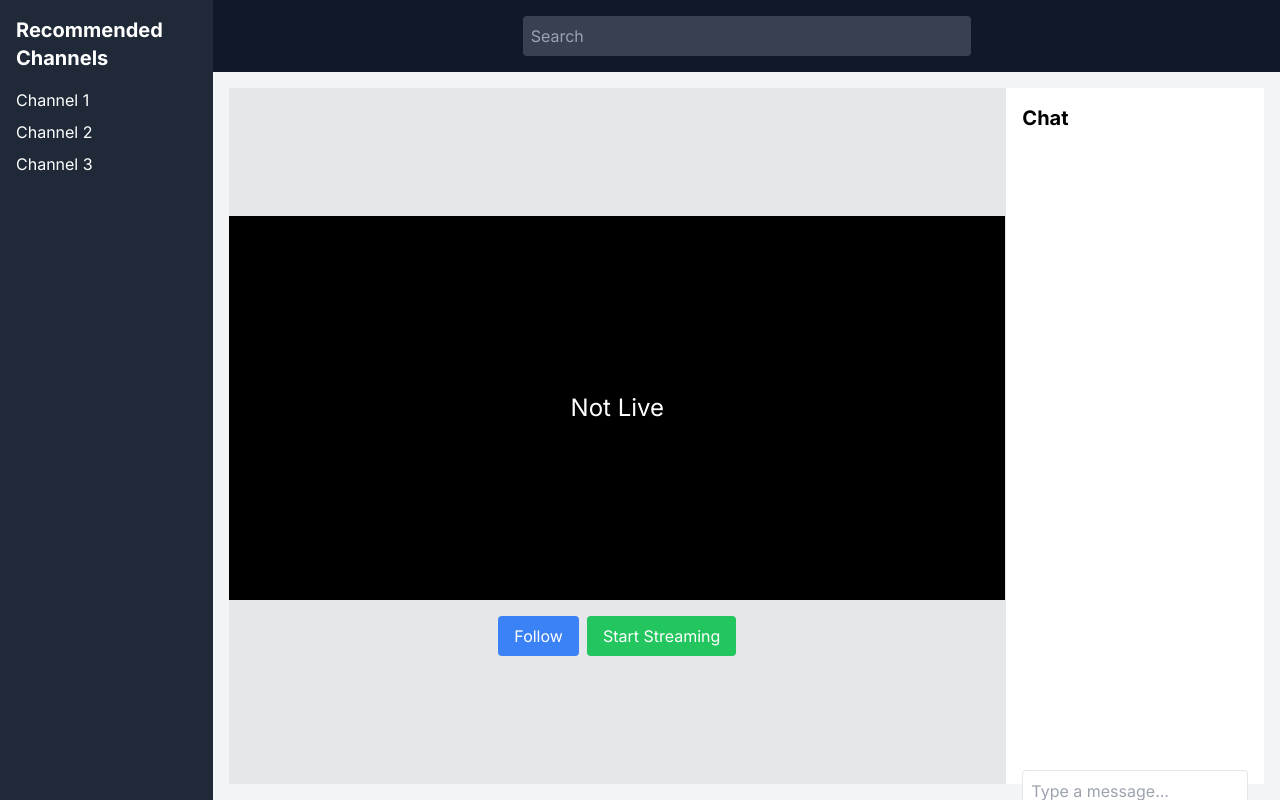
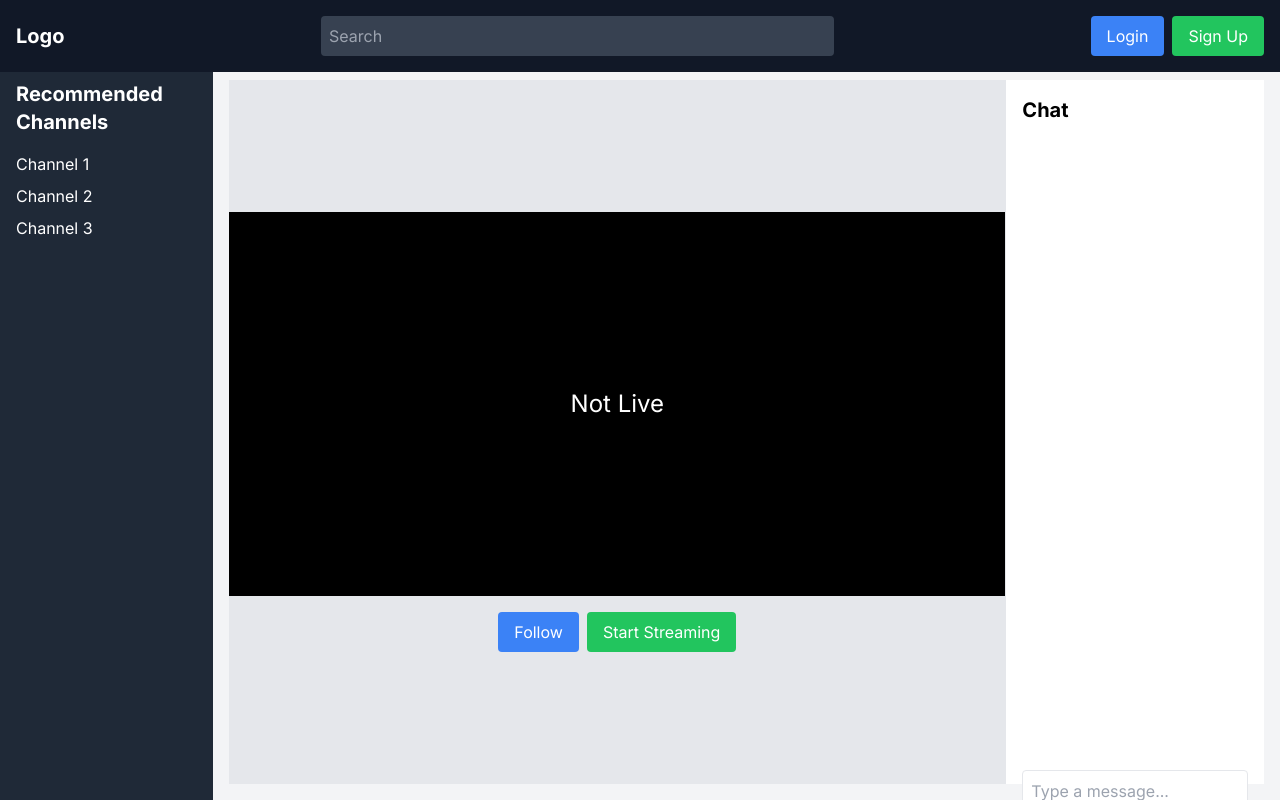
Before and after one commit to SHaiderX/stonks-fullstack-application, a Next.js app: page /channel/activechannel1 in a window 1280 px wide. Built offline with nearby package versions, Linux system fonts and the light colour scheme.

Commit message:
dummy login/logout

```diff
--- a/app/channel/[channel]/page.tsx
+++ b/app/channel/[channel]/page.tsx
@@ -1,17 +1,15 @@
 "use client";
 import { useState, useEffect, ChangeEvent, KeyboardEvent } from 'react';
-import { useRouter } from 'next/navigation';
+import { useParams } from 'next/navigation';
 import Layout from '../../../components/layout';
-import { useParams } from 'next/navigation';
 
 const ChannelPage = () => {
   const [isStreaming, setIsStreaming] = useState<boolean>(false);
   const [chatMessages, setChatMessages] = useState<string[]>([]);
-  const router = useRouter();
   const { channel } = useParams();
 
   useEffect(() => {
-    //TODO
+    //TODO: Fetch channel data
   }, [channel]);
 
   const toggleStreaming = () => {
@@ -19,7 +17,7 @@ const ChannelPage = () => {
   };
 
   const handleFollow = () => {
-    //TODO
+    //TODO: Follow channel
   };
 
   const handleChatMessage = (e: KeyboardEvent<HTMLInputElement>) => {
--- a/app/page.tsx
+++ b/app/page.tsx
@@ -1,3 +1,4 @@
+"use client";
 import Layout from '../components/layout';
 import Link from 'next/link';
 
--- a/components/layout.tsx
+++ b/components/layout.tsx
@@ -1,6 +1,7 @@
 "use client";
-import { ReactNode, useState } from 'react';
+import { ReactNode, useState, useEffect, useRef } from 'react';
 import Link from 'next/link';
+import { useRouter } from 'next/navigation';
 
 interface LayoutProps {
   children: ReactNode;
@@ -8,6 +9,10 @@ interface LayoutProps {
 
 const Layout = ({ children }: LayoutProps) => {
   const [search, setSearch] = useState('');
+  const [isLoggedIn, setIsLoggedIn] = useState<boolean>(false);
+  const [isModalOpen, setIsModalOpen] = useState<boolean>(false);
+  const modalRef = useRef<HTMLDivElement>(null);
+  const router = useRouter();
 
   const recommendedChannels = [
     { id: 1, name: 'Channel 1', username: 'channel1' },
@@ -15,11 +20,79 @@ const Layout = ({ children }: LayoutProps) => {
     { id: 3, name: 'Channel 3', username: 'channel3' },
   ];
 
+  const handleSignOut = () => {
+    setIsLoggedIn(false);
+    setIsModalOpen(false);
+  };
+
+  const handleLoginSignup = () => {
+    setIsLoggedIn(true);
+  };
+
+  const handleSettings = () => {
+    router.push('/settings');
+    setIsModalOpen(false);
+  };
+
+  useEffect(() => {
+    const handleClickOutside = (event: MouseEvent) => {
+      if (modalRef.current && !modalRef.current.contains(event.target as Node)) {
+        setIsModalOpen(false);
+      }
+    };
+    document.addEventListener('mousedown', handleClickOutside);
+    return () => {
+      document.removeEventListener('mousedown', handleClickOutside);
+    };
+  }, []);
+
   return (
-    <div className="flex h-screen">
+    <div className="flex flex-col h-screen">
+      {/* Topbar */}
+      <div className="bg-gray-900 text-white p-4 fixed w-full z-10 flex justify-between items-center">
+        <div className="flex items-center">
+          <button onClick={() => router.push('/')} className="text-xl font-bold">
+            Logo
+          </button>
+        </div>
+        <div className="flex items-center flex-grow justify-center">
+          <input
+            type="text"
+            placeholder="Search"
+            className="w-1/2 p-2 rounded bg-gray-700 text-white"
+            value={search}
+            onChange={(e) => setSearch(e.target.value)}
+          />
+        </div>
+        <div className="flex items-center">
+          {!isLoggedIn ? (
+            <>
+              <button
+                onClick={handleLoginSignup}
+                className="px-4 py-2 bg-blue-500 text-white rounded hover:bg-blue-600 mr-2"
+              >
+                Login
+              </button>
+              <button
+                onClick={handleLoginSignup}
+                className="px-4 py-2 bg-green-500 text-white rounded hover:bg-green-600"
+              >
+                Sign Up
+              </button>
+            </>
+          ) : (
+            <button onClick={() => setIsModalOpen(!isModalOpen)} className="w-10 h-10 bg-gray-500 rounded-full">
+              {/* Profile pic empty for now */}
+            </button>
+          )}
+        </div>
+      </div>
+
+      {/* Main Content */}
+      <div className="flex flex-1 mt-16">
         {/* Sidebar */}
         <div className="w-1/6 bg-gray-800 text-white p-4">
-        <h2 className="text-xl font-bold mb-4">Recommended Channels</h2>
+          <h2 className="text-xl font-bold mb-4 break-words">Recommended Channels</h2>
           <ul>
             {recommendedChannels.map(channel => (
               <li key={channel.id} className="mb-2">
@@ -31,28 +104,29 @@ const Layout = ({ children }: LayoutProps) => {
           </ul>
         </div>
 
-      {/* Main Content */}
-      <div className="flex-1 flex flex-col">
-        {/* Topbar */}
-        <div className="bg-gray-900 text-white p-4">
-          <div className="max-w-4xl mx-auto flex items-center">
-            <div className="flex-1 text-center">
-              <input
-                type="text"
-                placeholder="Search"
-                className="w-1/2 p-2 rounded bg-gray-700 text-white"
-                value={search}
-                onChange={(e) => setSearch(e.target.value)}
-              />
-            </div>
+        {/* Main Area */}
+        <div className="flex-1 flex flex-col p-4 bg-gray-100 overflow-y-auto">
+          {children}
         </div>
       </div>
 
-        {/* Main Area */}
-        <div className="p-4 flex-1 bg-gray-100 overflow-y-auto">
-          {children}
+      {/* Profile Modal */}
+      {isModalOpen && (
+        <div ref={modalRef} className="absolute top-16 right-4 z-20 bg-white p-4 rounded shadow-lg">
+          <button
+            onClick={handleSignOut}
+            className="px-4 py-2 bg-red-500 text-white rounded hover:bg-red-600 mb-2 w-full"
+          >
+            Sign Out
+          </button>
+          <button
+            onClick={handleSettings}
+            className="px-4 py-2 bg-gray-300 text-black rounded hover:bg-gray-400 w-full"
+          >
+            Settings
+          </button>
         </div>
-      </div>
+      )}
     </div>
   );
 };
--- /dev/null
+++ b/styles/global.css
@@ -0,0 +1,17 @@
+body {
+  margin: 0;
+  padding: 0;
+  box-sizing: border-box;
+}
+
+.fixed {
+  position: fixed;
+}
+
+.z-10 {
+  z-index: 10;
+}
+
+.z-20 {
+  z-index: 20;
+}
```
Lines whose indentation alone changed are shown as unchanged.
